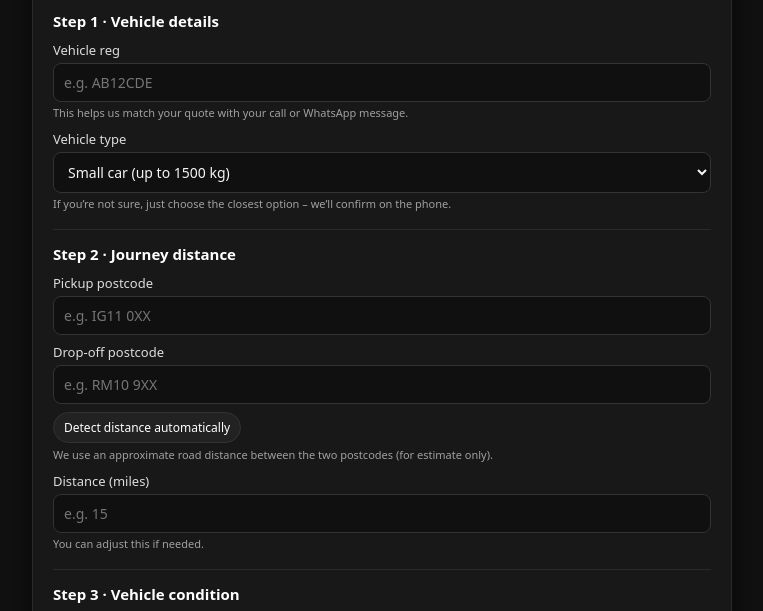
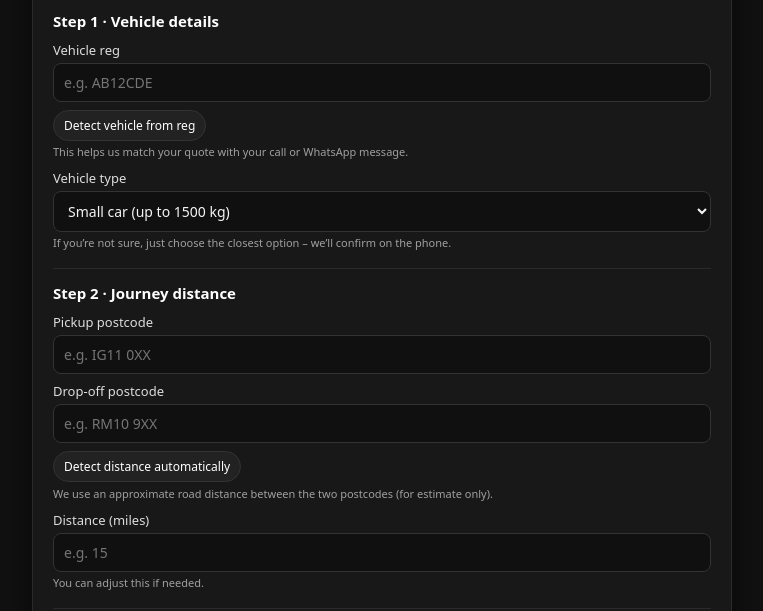
Before and after one commit to RevTowing/instant-quote, a plain HTML site: page index.html in a window 1280 px wide. Shown: the part 115-726 px from the top of the page, without its empty margins (258-1021 px from the left). Drawn offline with Linux system fonts and the light colour scheme.

Commit message:
Update index.html

```diff
--- a/index.html
+++ b/index.html
@@ -283,7 +283,10 @@
 
       <label for="regInput">Vehicle reg</label>
       <input id="regInput" type="text" placeholder="e.g. AB12CDE">
-      <div class="help-text">
+      <button type="button" class="small-btn" onclick="lookupByReg()">
+        Detect vehicle from reg
+      </button>
+      <div class="help-text" id="regInfo">
         This helps us match your quote with your call or WhatsApp message.
       </div>
 
@@ -383,6 +386,69 @@
   </div>
 
   <script>
+    // --- VRM LOOKUP (via your own backend/proxy) ---
+    async function lookupByReg() {
+      const regInput = document.getElementById('regInput');
+      const infoDiv = document.getElementById('regInfo');
+      const weightSelect = document.getElementById('weightSelect');
+
+      const raw = (regInput.value || '').trim();
+      if (!raw) {
+        alert('Please enter the vehicle reg.');
+        return;
+      }
+
+      const reg = raw.toUpperCase().replace(/\s+/g, '');
+      regInput.value = reg;
+
+      infoDiv.textContent = 'Checking vehicle details...';
+
+      try {
+        // 👇 AICI PUI LINK-UL CĂTRE BACKEND-UL TĂU
+        // Exemplu: const backendUrl = 'https://revrecovery.co.uk/api/vrm-lookup';
+        const backendUrl = 'https://EXEMPLU-URL-AL-TAU/vrm-lookup';
+
+        const url = backendUrl + '?vrm=' + encodeURIComponent(reg);
+        const response = await fetch(url);
+        if (!response.ok) throw new Error('VRM API error');
+
+        const data = await response.json();
+
+        // AICI presupunem că backend-ul tău întoarce:
+        // { make: 'BMW', model: '3 SERIES', year: 2015, weightKg: 1550 }
+        const make  = data.make  || '';
+        const model = data.model || '';
+        const year  = data.year  || '';
+        const weightKg = data.weightKg || data.weight || 1500;
+
+        // alegem categoria după greutate
+        let category;
+        if (weightKg <= 1500) {
+          category = 1;
+          weightSelect.value = 1400;
+        } else if (weightKg <= 1800) {
+          category = 2;
+          weightSelect.value = 1700;
+        } else {
+          category = 3;
+          weightSelect.value = 2000;
+        }
+
+        let text = 'Detected vehicle';
+        if (make || model || year) {
+          text += `: ${make} ${model} ${year}`.trim();
+        }
+        text += ` · approx weight ${Math.round(weightKg)} kg (category ${category} selected).`;
+
+        infoDiv.textContent = text;
+
+      } catch (err) {
+        console.error(err);
+        infoDiv.textContent =
+          'Could not detect vehicle automatically. Please check the reg or select the vehicle type manually.';
+      }
+    }
+
     // --- Helper: convert degrees to radians
     function toRad(deg) {
       return deg * Math.PI / 180;
```
